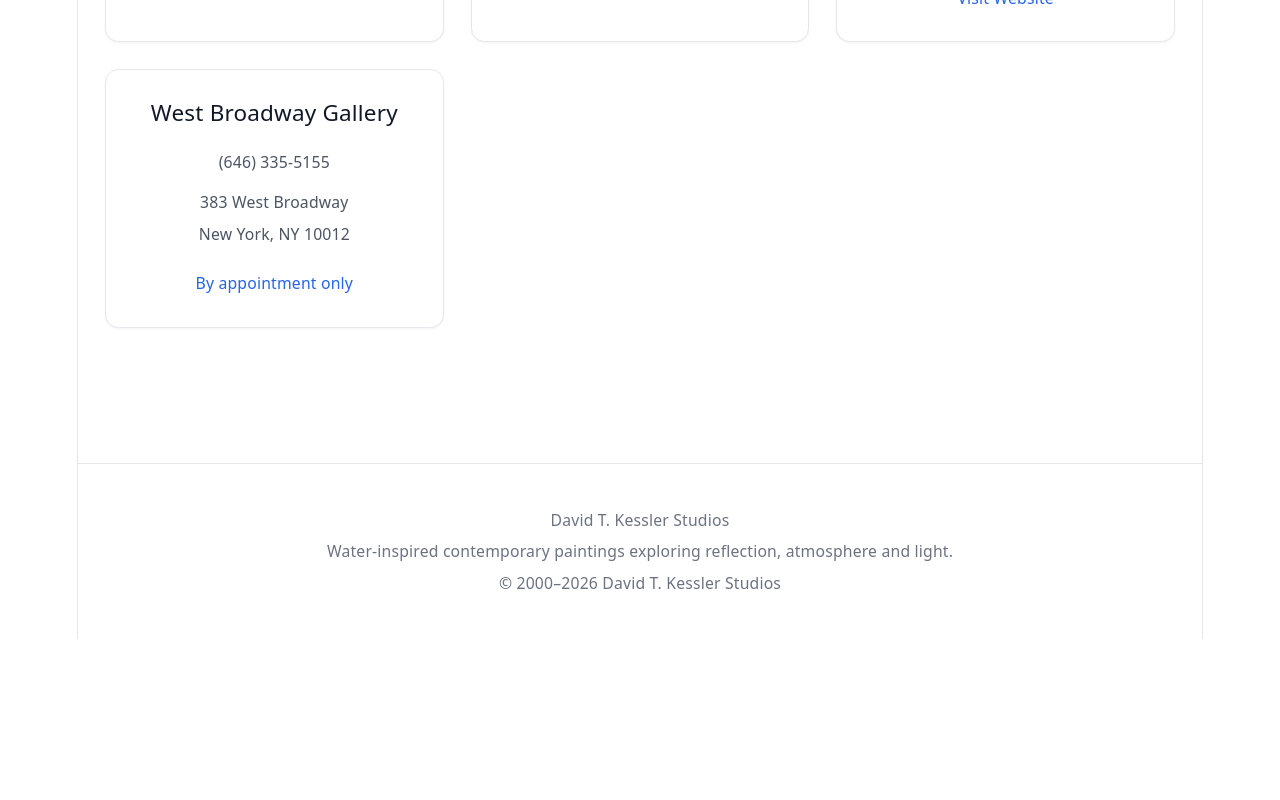
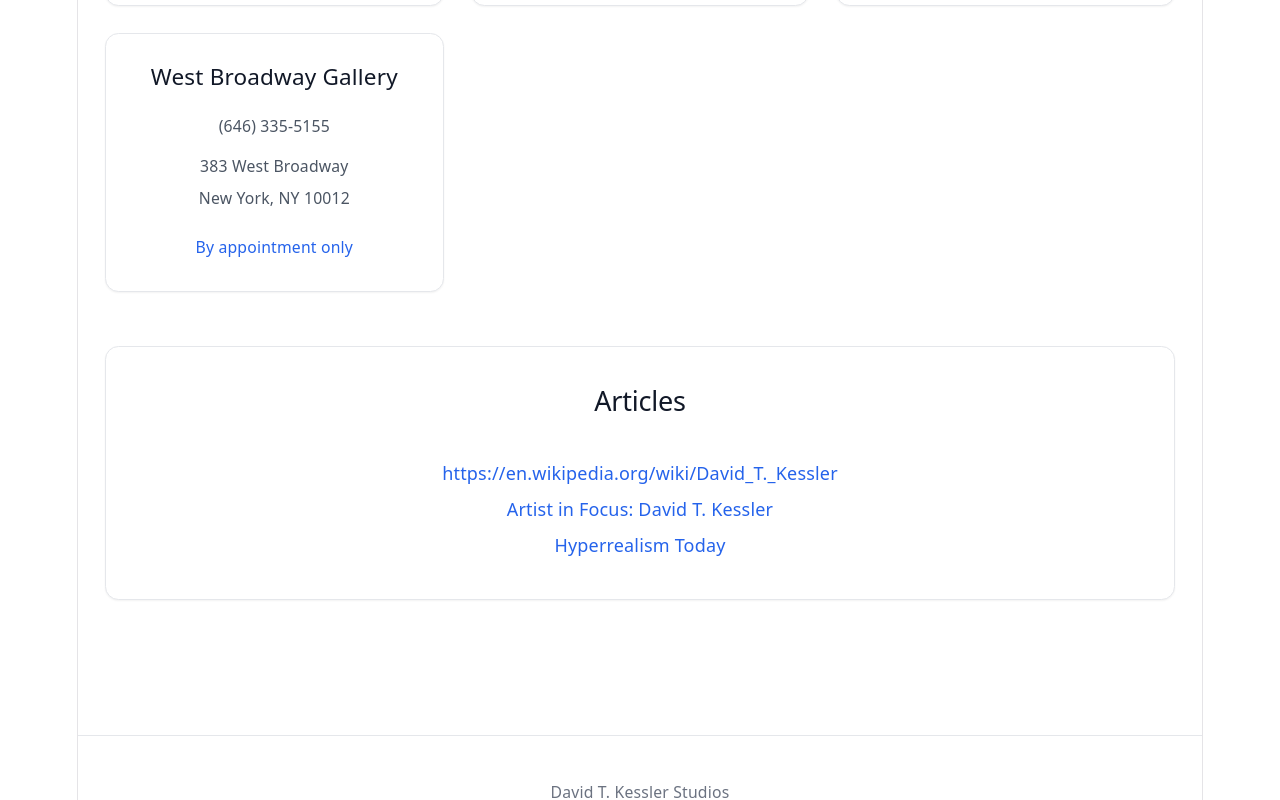
Before and after one commit to mcpeakhub/DavidTKesslerStudio, a React (Vite) app in the folder apps/web/: page /contact in a window 1280 px wide. Shown: the part 946-1746 px from the top of the page. Before the commit the page ends 1585 px from the top, so only its background shows below. Built offline with nearby package versions, Linux system fonts and the light colour scheme.

Commit message:
Kessler - modifications during session with David 2

```diff
--- a/apps/web/src/pages/Contact.tsx
+++ b/apps/web/src/pages/Contact.tsx
@@ -63,14 +63,6 @@
 							davidtkesslerstudios@gmail.com
 						</a>
 					</p>
-					<p className="leading-8">
-						<a
-							href="https://en.wikipedia.org/wiki/David_T._Kessler" target="_blank"
-							className="text-blue-600 hover:underline dark:text-blue-400"
-						>
-							https://en.wikipedia.org/wiki/David_T._Kessler
-						</a>
-					</p>
 				</section>
 
 				<section>
@@ -116,6 +108,36 @@
 						))}
 					</div>
 				</section>
+
+				<section className="rounded-xl border border-gray-200 bg-white p-8 shadow-sm dark:border-zinc-800 dark:bg-zinc-900">
+					<h2 className="mb-8 text-center text-2xl font-light text-gray-900 dark:text-zinc-100">
+						Articles
+					</h2>
+					<p className="leading-8">
+						<a
+							href="https://en.wikipedia.org/wiki/David_T._Kessler" target="_blank"
+							className="text-blue-600 hover:underline dark:text-blue-400"
+						>
+							https://en.wikipedia.org/wiki/David_T._Kessler
+						</a>
+					</p>
+					<p className="leading-8">
+						<a
+							href="https://www.plusonegallery.com/blog/147/" target="_blank"
+							className="text-blue-600 hover:underline dark:text-blue-400"
+						>
+							Artist in Focus: David T. Kessler
+						</a>
+					</p>
+					<p className="leading-8">
+						<a
+							href="https://www.plusonegallery.com/blog/160/#:~:text=David%20T.%20Kessler" target="_blank"
+							className="text-blue-600 hover:underline dark:text-blue-400"
+						>
+							Hyperrealism Today
+						</a>
+					</p>
+				</section>
 			</div>
 		</PageTransition>
 	);
```
Also changed, not shown: apps/web/public/images/gallery1/shifting-shimmer.jpg, apps/web/public/images/gallery7/mesquite-calligraphy.jpg.
